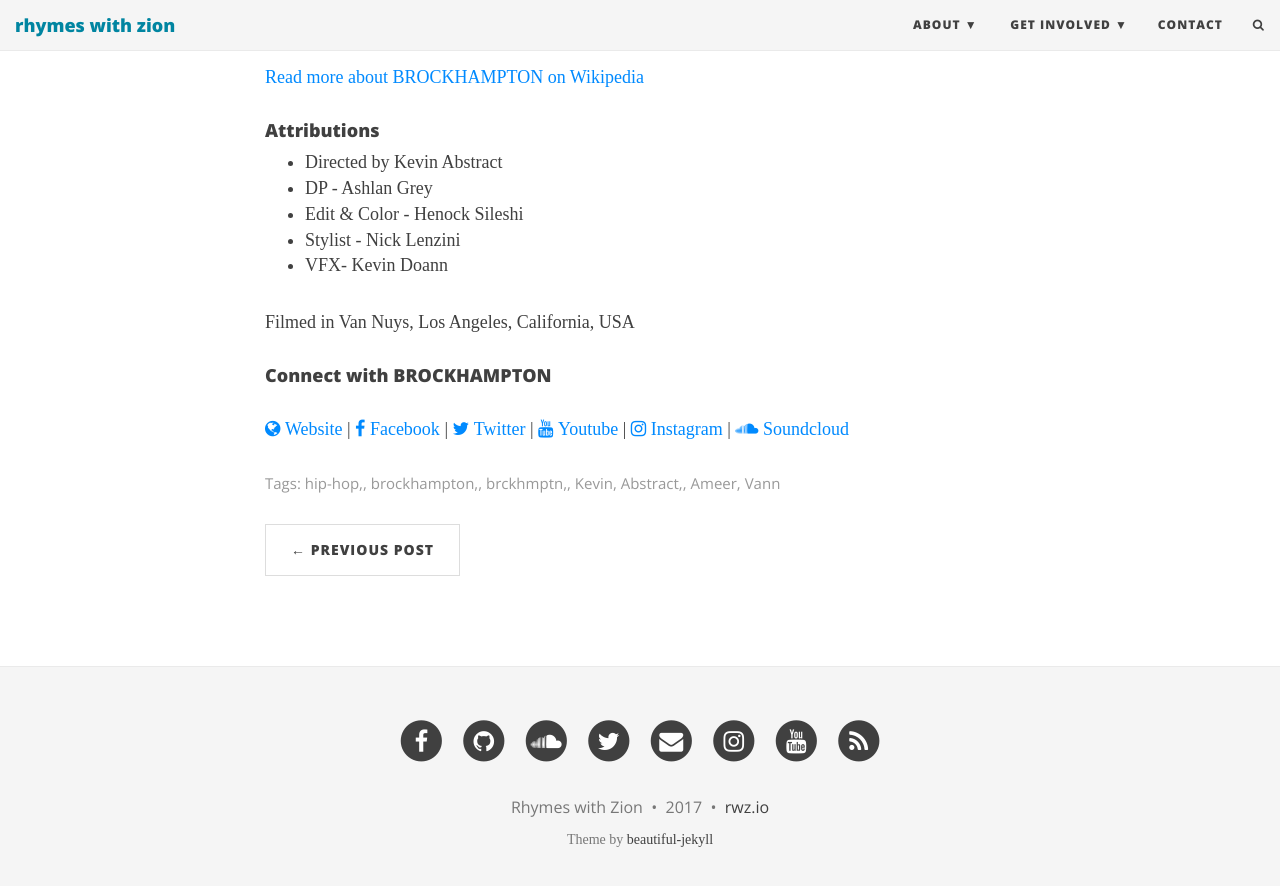
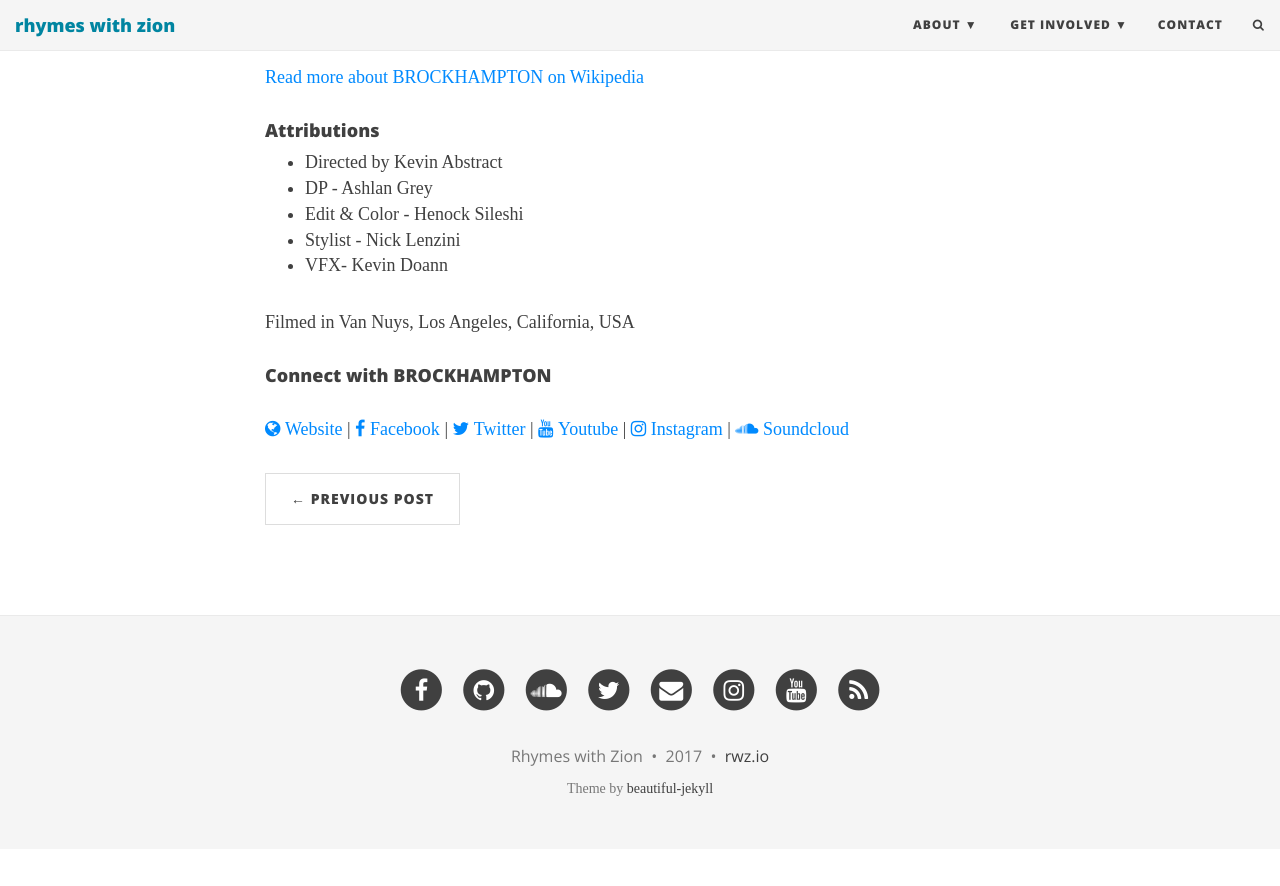
Before and after one commit to rhymeswithzion/rwz-test, a Jekyll site: the page built from _posts/2017-08-02-brockhampton-gummy.md, in a window 1280 px wide and 900 px high, scrolled down 1292 px. Shown: the top 886 px of the window. Built offline with Jekyll 4.4.1, drawn with Linux system fonts in a browser that asks for light colours; some web fonts are replaced; comment, search, counter and statistics services are not loaded; after the commit the page ends 2141 px from its top, so only the background shows below that.

Commit message:
Update 2017-08-02-brockhampton-gummy.md

```diff
--- a/_posts/2017-08-02-brockhampton-gummy.md
+++ b/_posts/2017-08-02-brockhampton-gummy.md
@@ -4,7 +4,6 @@
 title: BROCKHAMPTON - GUMMY
 image: 'http://img.youtube.com/vi/vWhPimx07H0/mqdefault.jpg'
 date: '2017-08-02'
-tags: 'hip-hop, brockhampton, brckhmptn, Kevin Abstract, Ameer Vann'
 subtitle: >-
   The southern hip-hop collective unveils their innovative creativity and talent
   with their music video for GUMMY. Everything about this is awesome; epic
```
